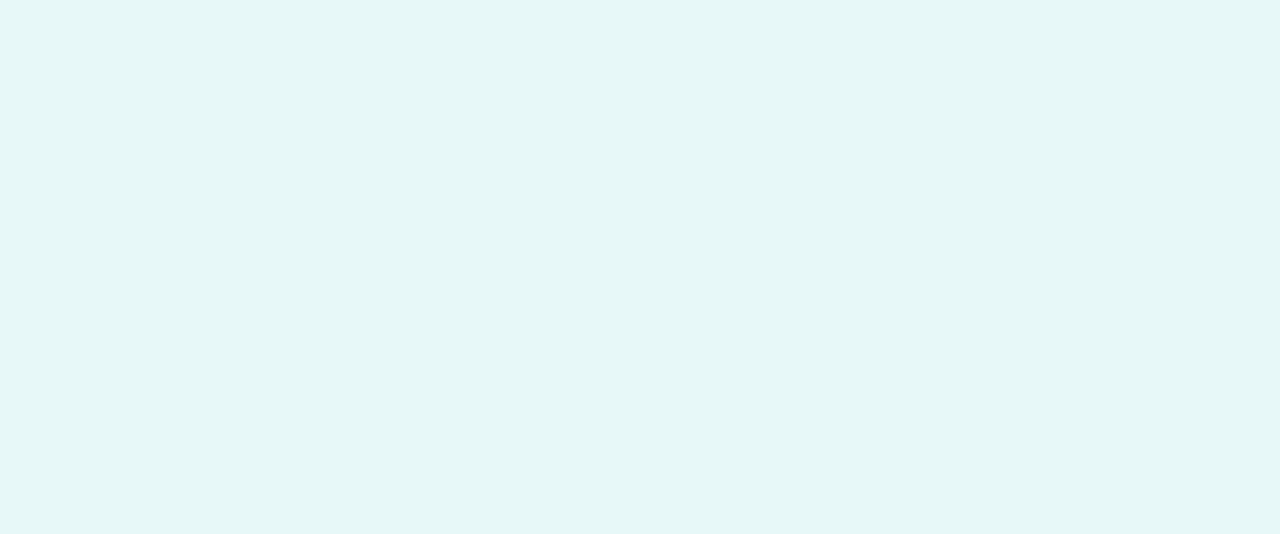
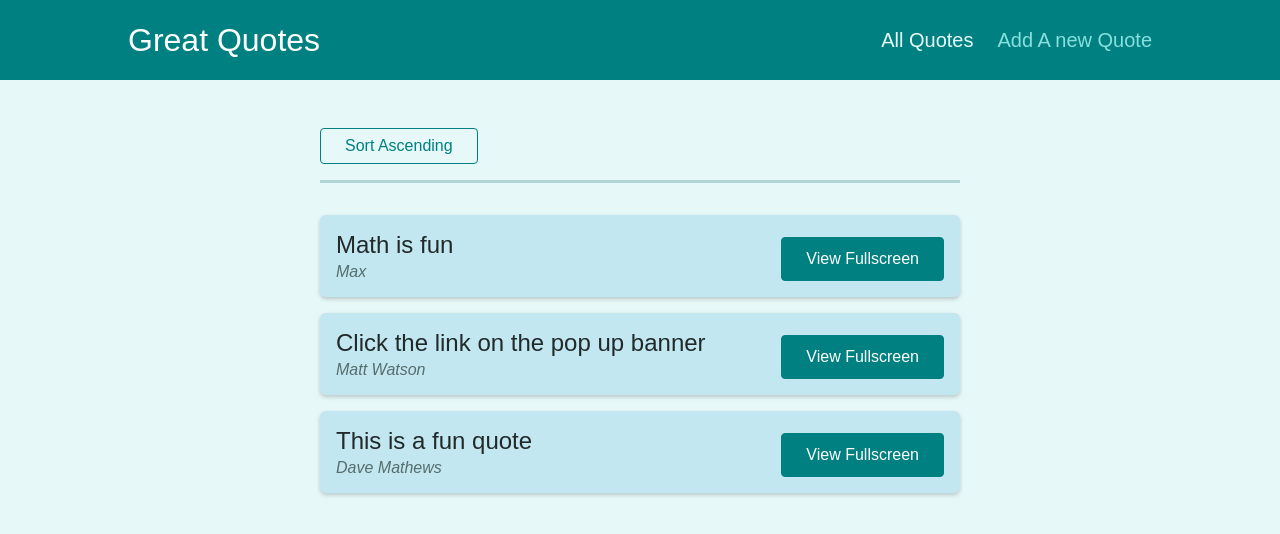
Before and after one commit to davenjeru/multi-page-spa, a React (Create React App) app: page /quotes in a window 1280 px wide. Shown: the top 534 px of the page. Built offline with nearby package versions, Linux system fonts and the light colour scheme.

Commit message:
complete react router without api calls

```diff
--- a/src/App.tsx
+++ b/src/App.tsx
@@ -1,7 +1,20 @@
+import {Redirect, Route, Switch} from "react-router-dom";
+import AllQuotes from "./pages/AllQuotes";
+import QuoteDetail from "./pages/QuoteDetail";
+import NewQuote from "./pages/NewQuote";
+import Layout from "./components/layout/Layout";
+import NotFound from "./pages/NotFound";
+
 const App = () => (
-  <div>
-
-  </div>
+  <Layout>
+    <Switch>
+      <Route path='/' exact><Redirect to='/quote'/></Route>
+      <Route path='/quotes' exact><AllQuotes/></Route>
+      <Route path='/quotes/:quoteId'><QuoteDetail/></Route>
+      <Route path='/new-quote'><NewQuote/></Route>
+      <Route path='*'><NotFound/></Route>
+    </Switch>
+  </Layout>
 );
 
 export default App;
--- /dev/null
+++ b/src/components/layout/Layout.tsx
@@ -0,0 +1,14 @@
+import classes from './Layout.module.css'
+import React, {FC, Fragment} from "react";
+import MainNavigation from "./MainNavigation";
+
+const Layout: FC = (props) => (
+  <Fragment>
+    <MainNavigation/>
+    <main className={classes.main}>
+      {props.children}
+    </main>
+  </Fragment>
+)
+
+export default Layout
--- /dev/null
+++ b/src/components/layout/MainNavigation.tsx
@@ -0,0 +1,18 @@
+import classes from "./MainNavigation.module.css";
+import {NavLink} from "react-router-dom";
+
+const MainNavigation = () => {
+  return (
+    <header className={classes.header}>
+      <div className={classes.logo}>Great Quotes</div>
+      <nav className={classes.nav}>
+        <ul>
+          <li><NavLink activeClassName={classes.active} to={'/quotes'}> All Quotes </NavLink></li>
+          <li><NavLink activeClassName={classes.active} to={'/new-quote'}> Add A new Quote </NavLink></li>
+        </ul>
+      </nav>
+    </header>
+  )
+}
+
+export default MainNavigation
--- a/src/components/quotes/QuoteForm.tsx
+++ b/src/components/quotes/QuoteForm.tsx
@@ -1,9 +1,10 @@
-import React, {FC, FormEvent, useRef} from 'react';
+import React, {FC, FormEvent, Fragment, useRef, useState} from 'react';
 
 import Card from '../UI/Card';
 import LoadingSpinner from '../UI/LoadingSpinner';
 import classes from './QuoteForm.module.css';
 import {IQuote} from "../../types";
+import {Prompt} from "react-router-dom";
 
 interface QuoteFormProps {
   onAddQuote(quote: IQuote): void,
@@ -15,6 +16,9 @@ const QuoteForm: FC<QuoteFormProps> = (props) => {
   const authorInputRef = useRef<HTMLInputElement>(null);
   const textInputRef = useRef<HTMLTextAreaElement>(null);
 
+  const [isEntering, setIsEntering] = useState(false)
+
+
   function submitFormHandler(event: FormEvent) {
     event.preventDefault();
 
@@ -22,13 +26,19 @@ const QuoteForm: FC<QuoteFormProps> = (props) => {
     const enteredText = textInputRef.current!.value;
 
     // optional: Could validate here
+    props.onAddQuote({author: enteredAuthor, text: enteredText, id: Math.random().toString()});
+  }
+  const finishEnteringForm = () => setIsEntering(false)
 
-    props.onAddQuote({author: enteredAuthor, text: enteredText});
+  const formFocusHandler = () => {
+    setIsEntering(true)
   }
 
   return (
+    <Fragment>
+      <Prompt when={isEntering} message={() => 'Are you sure you want to leave? All your entered data will be lost'}/>
       <Card>
-      <form className={classes.form} onSubmit={submitFormHandler}>
+        <form onFocus={formFocusHandler} className={classes.form} onSubmit={submitFormHandler}>
           {props.isLoading && (
             <div className={classes.loading}>
               <LoadingSpinner/>
@@ -44,10 +54,11 @@ const QuoteForm: FC<QuoteFormProps> = (props) => {
             <textarea id='text' rows={5} ref={textInputRef}/>
           </div>
           <div className={classes.actions}>
-          <button className='btn'>Add Quote</button>
+            <button className='btn' onClick={finishEnteringForm}>Add Quote</button>
           </div>
         </form>
       </Card>
+    </Fragment>
   );
 };
 
--- a/src/components/quotes/QuoteItem.tsx
+++ b/src/components/quotes/QuoteItem.tsx
@@ -1,6 +1,7 @@
 import classes from './QuoteItem.module.css';
 import React, {FC} from "react";
 import {IQuote} from "../../types";
+import {Link} from 'react-router-dom';
 
 const QuoteItem: FC<IQuote> = (props) => {
   return (
@@ -11,9 +12,9 @@ const QuoteItem: FC<IQuote> = (props) => {
         </blockquote>
         <figcaption>{props.author}</figcaption>
       </figure>
-      <a className='btn'>
+      <Link className='btn' to={`/quotes/${props.id}`}>
         View Fullscreen
-      </a>
+      </Link>
     </li>
   );
 };
--- a/src/components/quotes/QuoteList.tsx
+++ b/src/components/quotes/QuoteList.tsx
@@ -3,12 +3,42 @@ import React, {FC, Fragment} from 'react';
 import QuoteItem from './QuoteItem';
 import classes from './QuoteList.module.css';
 import {IQuote} from "../../types";
+import {useHistory, useLocation} from "react-router-dom";
 
-const QuoteList: FC<{quotes: IQuote[]}>= (props) => {
+const sortQuotesAscending = (a: IQuote, b: IQuote) => a.id! > b.id! ? 1 : -1
+const sortQuotesDescending = (a: IQuote, b: IQuote) => a.id! < b.id! ? 1 : -1
+
+const sortQuotes = (quotes: IQuote[], ascending: boolean) => (
+  quotes.sort(ascending ? sortQuotesAscending : sortQuotesDescending)
+)
+
+const QuoteList: FC<{ quotes: IQuote[] }> = (props) => {
+  const history = useHistory()
+
+  const changeSortingHandler = () => {
+    history.push({
+      pathname: location.pathname,
+      search: `sort=${isSortingAscending ? 'desc' : 'asc'}`
+    })
+    // history.push(`${location.pathname}/?sort=${isSortingAscending ? 'desc' : 'asc'}`);
+  };
+
+  const location = useLocation()
+
+  const queryParams = new URLSearchParams(location.search)
+  console.log({queryParams})
+
+  const isSortingAscending = queryParams.get('sort') === 'asc'
+
+  const sortedQuotes = sortQuotes(props.quotes, isSortingAscending)
+
   return (
     <Fragment>
+      <div className={classes.sorting}>
+        <button onClick={changeSortingHandler}>Sort {isSortingAscending ? 'Descending' : 'Ascending'}</button>
+      </div>
       <ul className={classes.list}>
-        {props.quotes.map((quote) => (
+        {sortedQuotes.map((quote) => (
           <QuoteItem
             key={quote.id}
             id={quote.id}
--- /dev/null
+++ b/src/pages/AllQuotes.tsx
@@ -0,0 +1,15 @@
+import {IQuote} from "../types";
+import QuoteList from "../components/quotes/QuoteList";
+
+const DUMMY_QUOTES: IQuote[] = [
+  {id: 'q1', author: 'Dave Mathews', text: 'This is a fun quote'},
+  {id: 'q2', author: 'Matt Watson', text: 'Click the link on the pop up banner'},
+  {id: 'q3', author: 'Max', text: 'Math is fun'},
+]
+
+const AllQuotes = () => {
+  return (
+    <QuoteList quotes={DUMMY_QUOTES}/>
+  )
+};
+export default AllQuotes
--- /dev/null
+++ b/src/pages/NewQuote.tsx
@@ -0,0 +1,16 @@
+import QuoteForm from "../components/quotes/QuoteForm";
+import {IQuote} from "../types";
+import {useHistory} from "react-router-dom";
+
+const NewQuote = () => {
+  const history = useHistory()
+  const addQuoteHandler = (quote: IQuote) => {
+    console.log({quote})
+    history.push('/quotes')
+  }
+
+  return (
+    <QuoteForm onAddQuote={addQuoteHandler} isLoading={false}/>
+  )
+};
+export default NewQuote
--- /dev/null
+++ b/src/pages/NotFound.tsx
@@ -0,0 +1,7 @@
+const NotFound = () => {
+  return (<div className="centered">
+    <p>Page Not Found!</p>
+  </div>)
+}
+
+export default NotFound
--- /dev/null
+++ b/src/pages/QuoteDetail.tsx
@@ -0,0 +1,38 @@
+import {Link, Route, useParams, useRouteMatch} from "react-router-dom";
+import {Fragment} from "react";
+import Comments from "../components/comments/Comments";
+import {IQuote} from "../types";
+import HighlightedQuote from "../components/quotes/HighlightedQuote";
+
+const DUMMY_QUOTES: IQuote[] = [
+  {id: 'q1', author: 'Dave Mathews', text: 'This is a fun quote'},
+  {id: 'q2', author: 'Matt Watson', text: 'Click the link on the pop up banner'},
+  {id: 'q3', author: 'Max', text: 'Math is fun'},
+]
+
+const QuoteDetail = () => {
+  const params: any = useParams()
+  const {quoteId} = params
+  const routeMatch = useRouteMatch()
+
+
+
+  const quote = DUMMY_QUOTES.find(q => q.id === quoteId)
+
+  if (!quote) {
+    return <p>No quote found</p>
+  }
+
+  return (
+    <Fragment>
+      <HighlightedQuote text={quote.text} author={quote.author}/>
+      <Route path={routeMatch.path} exact>
+        <div className="centered">
+          <Link className='btn--flat' to={`${routeMatch.url}/comments`}>Load Comments</Link>
+        </div>
+      </Route>
+      <Route path={`${routeMatch.path}/comments`}><Comments/></Route>
+    </Fragment>
+  )
+};
+export default QuoteDetail
--- a/src/types.ts
+++ b/src/types.ts
@@ -1,10 +1,10 @@
-export interface IQuote {
+export type IQuote = {
   text: string;
   author: string;
   id?: string;
 }
 
-export interface IComment {
+export type IComment = {
   id?: string,
   text: string
 }
```
Lines whose indentation alone changed are shown as unchanged.
